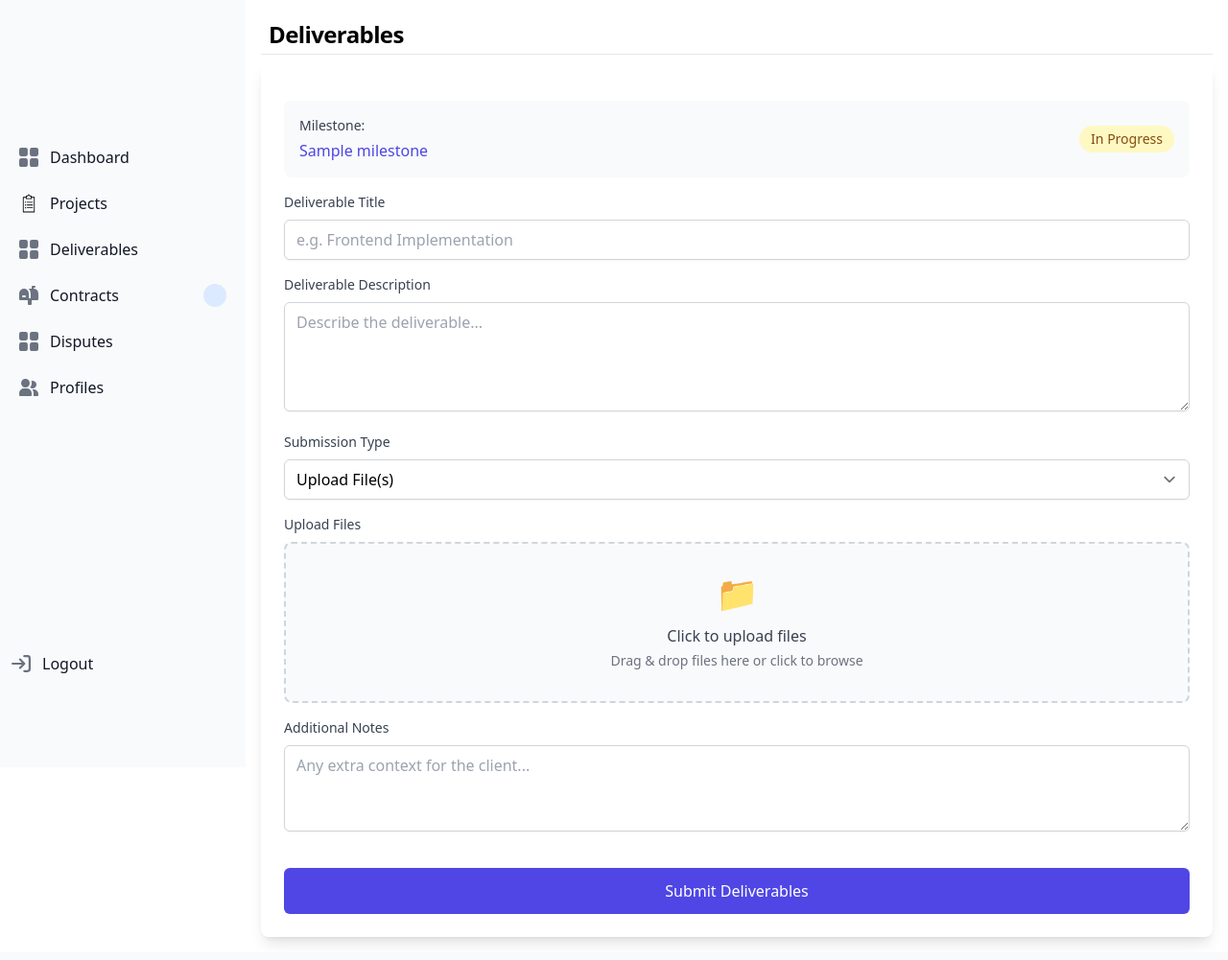
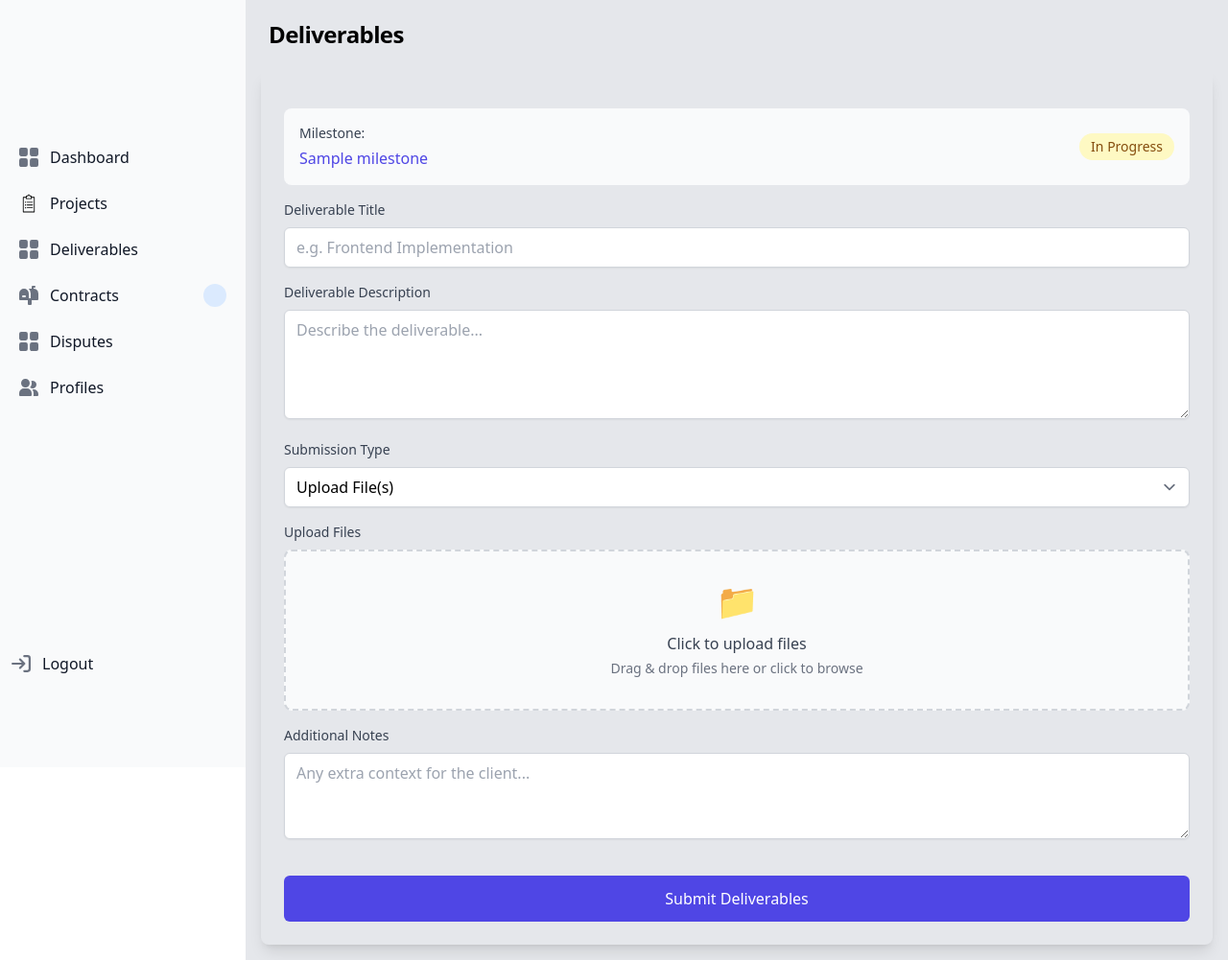
Before and after one commit to NestaNdereva23/PesaCrow, a Django app: page /deliverables/milestone/1/ in a window 1280 px wide. Shown: the whole page at 96% size. Run offline with Django 5.2, Linux system fonts and the light colour scheme; a user stored in the database is signed in; tables that the repository leaves empty hold one stand-in row (values such as "Sample post"); some libraries are stand-ins or nearby versions.

Commit message:
Fix:Deliverables UI issues

```diff
--- a/deliverables/templates/deliverables/deliverables_list.html
+++ b/deliverables/templates/deliverables/deliverables_list.html
@@ -10,10 +10,10 @@
     <!-- Review & Feedback Screen -->
 {% if user.userprofile.role_type == 'Client' %}
         {% for deliverables in client_deliverables %}
-    <div class="bg-white shadow-lg rounded-lg p-6 mt-4">
+    <div class="bg-customBlue shadow-lg rounded-lg p-6 mt-4">
 
-        <form class="space-y-6" >
-{#            {% csrf_token %}#}
+        <form class="space-y-6 bg-customBlue" >
+            {% csrf_token %}
             <div class="flex items-center justify-between p-4 bg-gray-50 rounded-lg">
                 <div>
                     <label class="block text-sm font-medium text-gray-700 mb-1">Milestone:</label>
--- a/deliverables/templates/deliverables/submit_deliverable.html
+++ b/deliverables/templates/deliverables/submit_deliverable.html
@@ -1,15 +1,15 @@
 {% load static %}
 {% include "sidebar.html" %}
 {% block content %}
-<div class="p-4 sm:ml-64">
+<div class="p-4 sm:ml-64 min-h-screen bg-gray-200">
     <p class="text-2xl m-2 font-semibold tracking-tight leading-none text-black">
         Deliverables
     </p>
     <hr class="h-px my-2 bg-gray-200 border-0 dark:bg-gray-700" />
 
     <!-- Deliverable Submission Form -->
-    <div class="bg-white shadow-lg rounded-lg p-6 mt-2">
-        <form method="post" enctype="multipart/form-data" class="space-y-4">
+    <div class="bg-customBlue shadow-lg rounded-lg p-6 mt-4">
+        <form method="post" enctype="multipart/form-data" class="space-y-4 bg-customBlue">
             {% csrf_token %}
 
             <!-- Milestone Section -->
```
